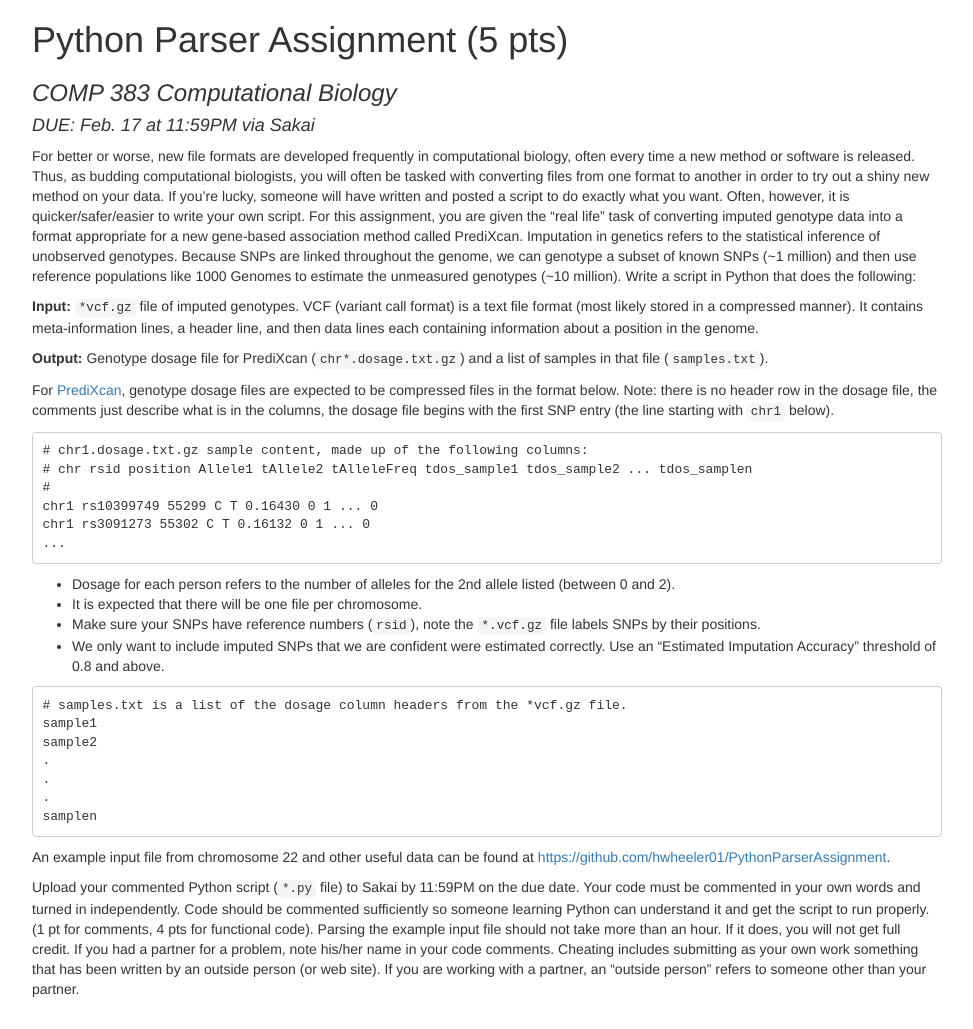
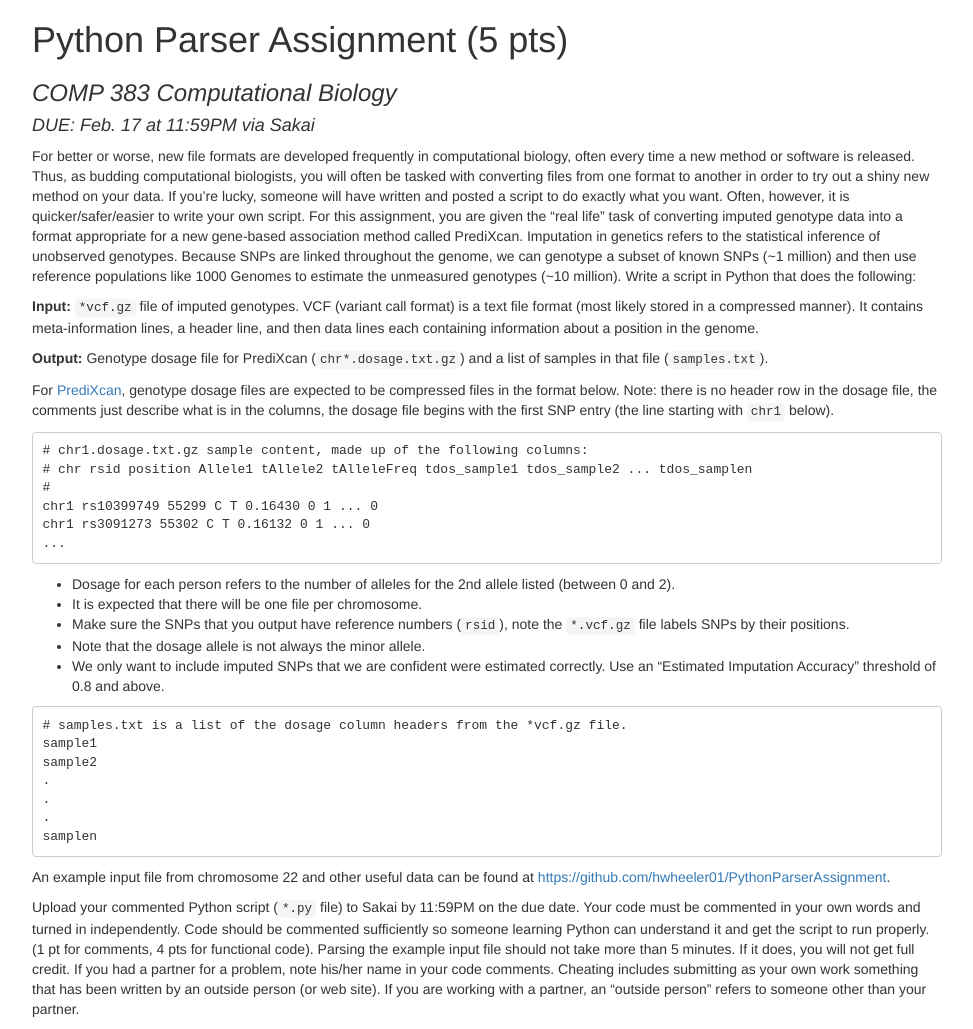
Before and after one commit to hwheeler01/CompBio, a Jekyll site: the page vcf_parser.html, which Jekyll copies as it is, in a window 1280 px wide. Shown: the whole page, without its empty margins (153-1126 px from the left). Built offline with Jekyll 4.4.1, drawn with Linux system fonts in a browser that asks for light colours; Markdown is read by kramdown in place of the engine named in the settings.

Commit message:
update parser info

```diff
--- a/vcf_parser.html
+++ b/vcf_parser.html
@@ -79,7 +79,8 @@
 <ul>
 <li>Dosage for each person refers to the number of alleles for the 2nd allele listed (between 0 and 2).</li>
 <li>It is expected that there will be one file per chromosome.</li>
-<li>Make sure your SNPs have reference numbers (<code>rsid</code>), note the <code>*.vcf.gz</code> file labels SNPs by their positions.</li>
+<li>Make sure the SNPs that you output have reference numbers (<code>rsid</code>), note the <code>*.vcf.gz</code> file labels SNPs by their positions.</li>
+<li>Note that the dosage allele is not always the minor allele.</li>
 <li>We only want to include imputed SNPs that we are confident were estimated correctly. Use an “Estimated Imputation Accuracy” threshold of 0.8 and above.</li>
 </ul>
 <pre><code># samples.txt is a list of the dosage column headers from the *vcf.gz file.
@@ -90,7 +91,7 @@
 .
 samplen</code></pre>
 <p>An example input file from chromosome 22 and other useful data can be found at <a href="https://github.com/hwheeler01/PythonParserAssignment" class="uri">https://github.com/hwheeler01/PythonParserAssignment</a>.</p>
-<p>Upload your commented Python script (<code>*.py</code> file) to Sakai by 11:59PM on the due date. Your code must be commented in your own words and turned in independently. Code should be commented sufficiently so someone learning Python can understand it and get the script to run properly. (1 pt for comments, 4 pts for functional code). Parsing the example input file should not take more than an hour. If it does, you will not get full credit. If you had a partner for a problem, note his/her name in your code comments. Cheating includes submitting as your own work something that has been written by an outside person (or web site). If you are working with a partner, an “outside person” refers to someone other than your partner.</p>
+<p>Upload your commented Python script (<code>*.py</code> file) to Sakai by 11:59PM on the due date. Your code must be commented in your own words and turned in independently. Code should be commented sufficiently so someone learning Python can understand it and get the script to run properly. (1 pt for comments, 4 pts for functional code). Parsing the example input file should not take more than 5 minutes. If it does, you will not get full credit. If you had a partner for a problem, note his/her name in your code comments. Cheating includes submitting as your own work something that has been written by an outside person (or web site). If you are working with a partner, an “outside person” refers to someone other than your partner.</p>
 
 
 </div>
```
